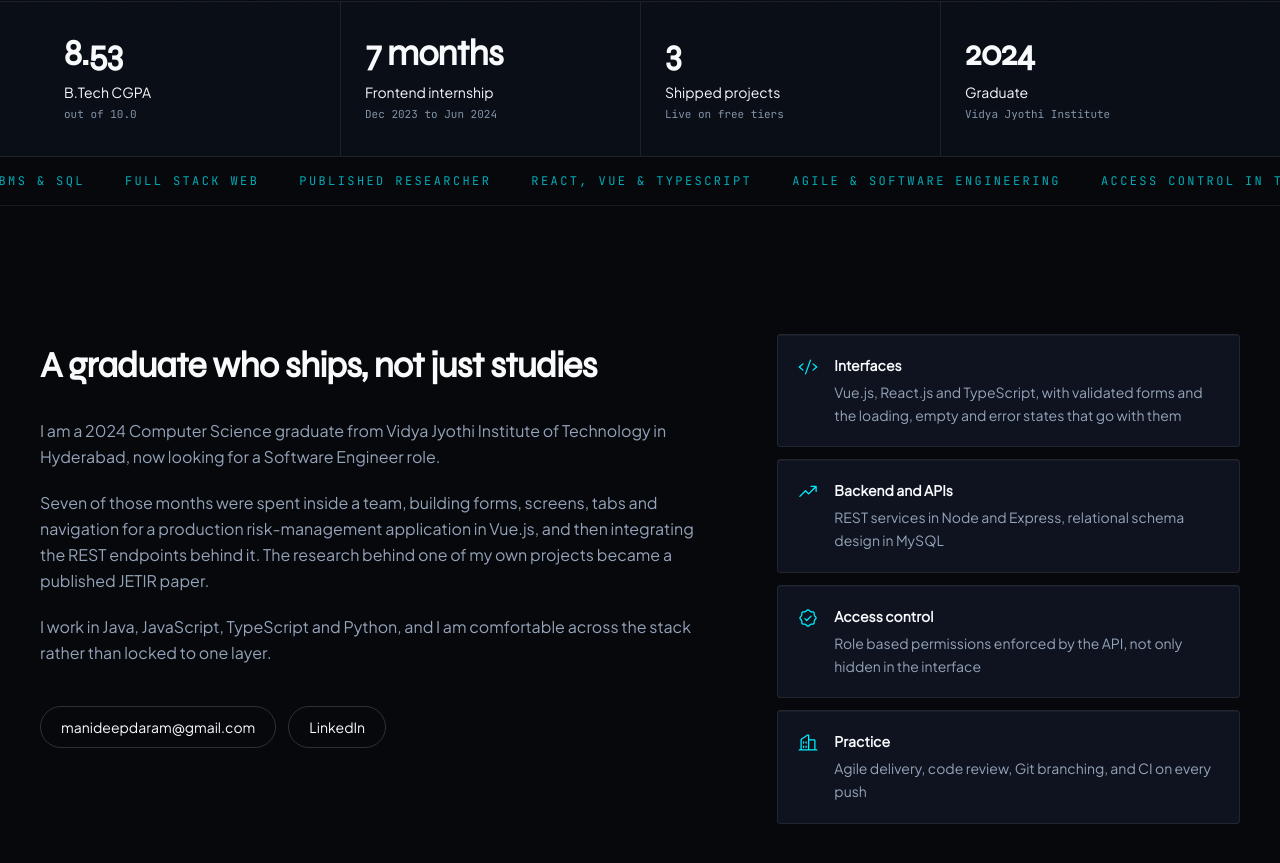
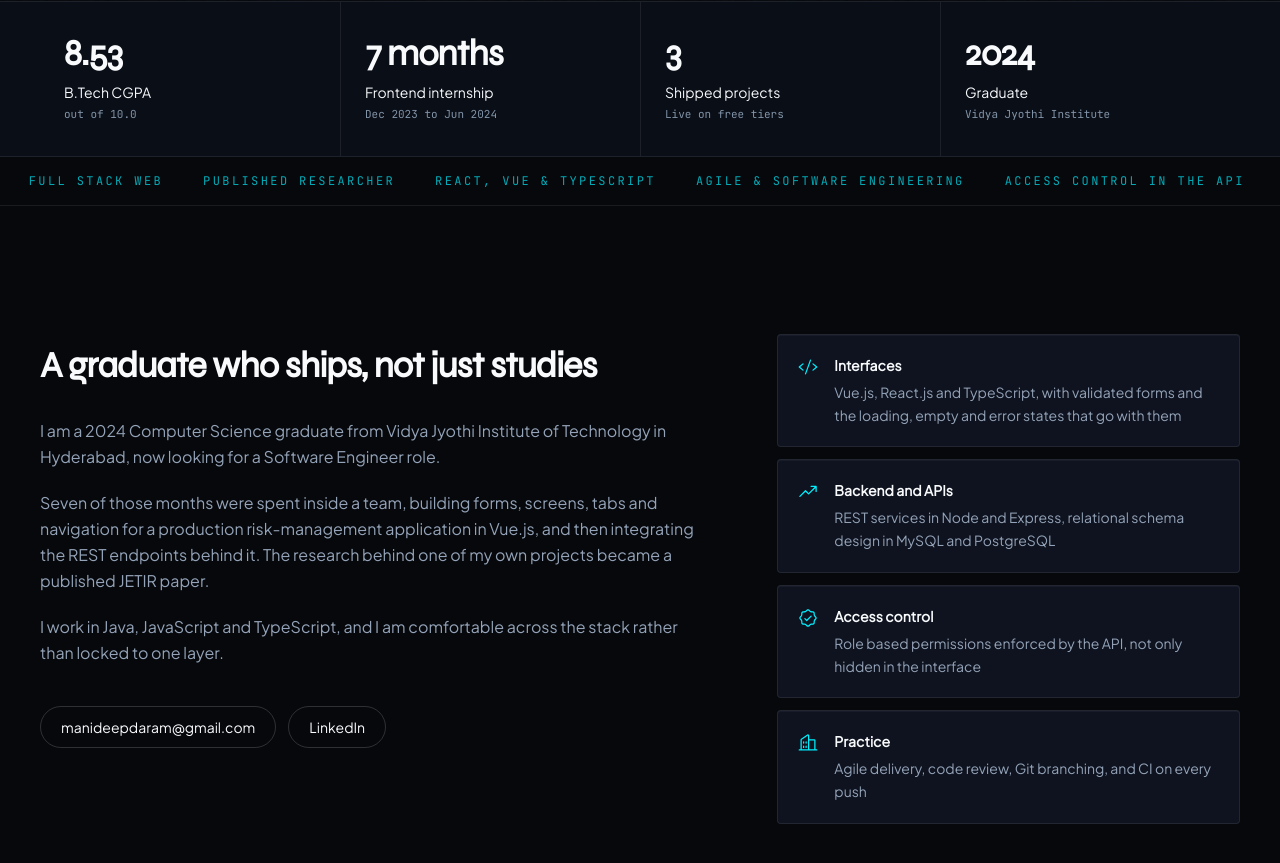
Before and after one commit to 0535MANIDEEP/manideepdaram, a React (Vite) app in the folder client/: page / in a window 1280 px wide. Shown: the part 799-1662 px from the top of the page. Built offline with nearby package versions, Linux system fonts and the light colour scheme; no server answers; grey boxes are pictures that could not be loaded.

Commit message:
fix: tighten the bio and the test claim to match the resume

```diff
--- a/client/src/data/content.js
+++ b/client/src/data/content.js
@@ -97,7 +97,7 @@ export const metrics = [
 
 /** Exactly ONE marquee on the page (SS 5). No locale strip inside it (SS 9.F). */
 export const marqueeItems = [
-  'DATA STRUCTURES & ALGORITHMS',
+  'POSTGRESQL & JWT',
   'DBMS & SQL',
   'FULL STACK WEB',
   'PUBLISHED RESEARCHER',
@@ -112,11 +112,11 @@ export const about = {
   body: [
     'I am a 2024 Computer Science graduate from Vidya Jyothi Institute of Technology in Hyderabad, now looking for a Software Engineer role.',
     'Seven of those months were spent inside a team, building forms, screens, tabs and navigation for a production risk-management application in Vue.js, and then integrating the REST endpoints behind it. The research behind one of my own projects became a published JETIR paper.',
-    'I work in Java, JavaScript, TypeScript and Python, and I am comfortable across the stack rather than locked to one layer.',
+    'I work in Java, JavaScript and TypeScript, and I am comfortable across the stack rather than locked to one layer.',
   ],
   strengths: [
     { label: 'Interfaces', detail: 'Vue.js, React.js and TypeScript, with validated forms and the loading, empty and error states that go with them' },
-    { label: 'Backend and APIs', detail: 'REST services in Node and Express, relational schema design in MySQL' },
+    { label: 'Backend and APIs', detail: 'REST services in Node and Express, relational schema design in MySQL and PostgreSQL' },
     { label: 'Access control', detail: 'Role based permissions enforced by the API, not only hidden in the interface' },
     { label: 'Practice', detail: 'Agile delivery, code review, Git branching, and CI on every push' },
   ],
@@ -266,7 +266,7 @@ export const projects = {
       facts: [
         { label: 'Roles', value: 'Admin, reviewer, viewer' },
         { label: 'Permissions', value: 'Five, one per action' },
-        { label: 'Tests', value: '44, in CI on every push' },
+        { label: 'Tests', value: '15, in CI on every push' },
         { label: 'The point', value: 'The server refuses, not the interface' },
       ],
       note: 'The same five permissions the interface reads, in the route handlers. The button on the detail page asks the API what it would decide, so the refusal can be seen rather than described.',
```
